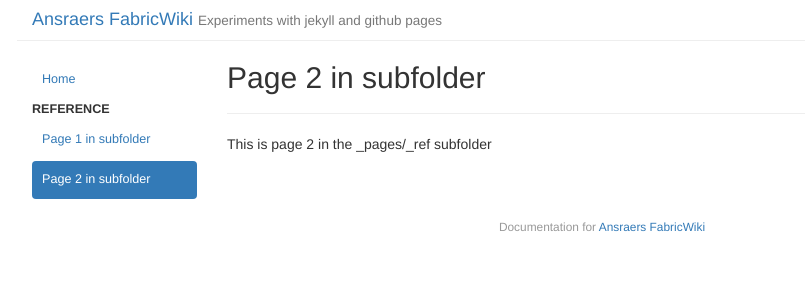
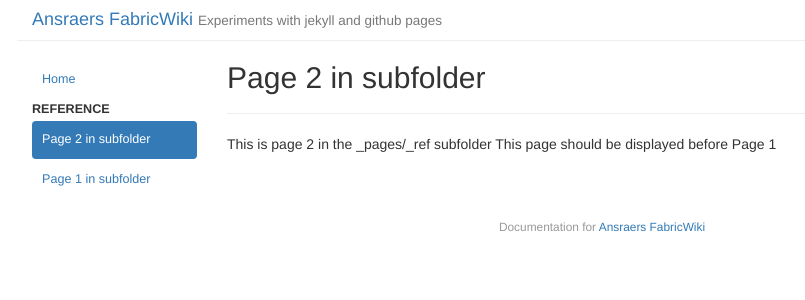
Before and after one commit to CottonMC/Wiki, a Jekyll site: the page built from _pages/_ref/Page2sub.md, in a window 1280 px wide. Shown: the top 300 px of the page, without its empty margins (38-843 px from the left). Built offline with Jekyll 4.4.1, drawn with Linux system fonts in a browser that asks for light colours.

Commit message:
It works

```diff
--- a/_pages/_ref/Page2sub.md
+++ b/_pages/_ref/Page2sub.md
@@ -2,7 +2,8 @@
 layout: page
 title: "Page 2 in subfolder"
 category: ref
-date: 2013-06-05 12:00:00
+order: 1
 ---
 
 This is page 2  in the _pages/_ref subfolder
+This page should be displayed before Page 1
```
Also changed, not shown: _pages/Page1sub.md (deleted, +0 -8 lines), _pages/Page2sub.md (deleted, +0 -8 lines), _pages/_ref/Page1sub.md (+1 -1 lines), _ref/Page1.md (deleted, +0 -8 lines), _ref/Page2.md (deleted, +0 -8 lines).
